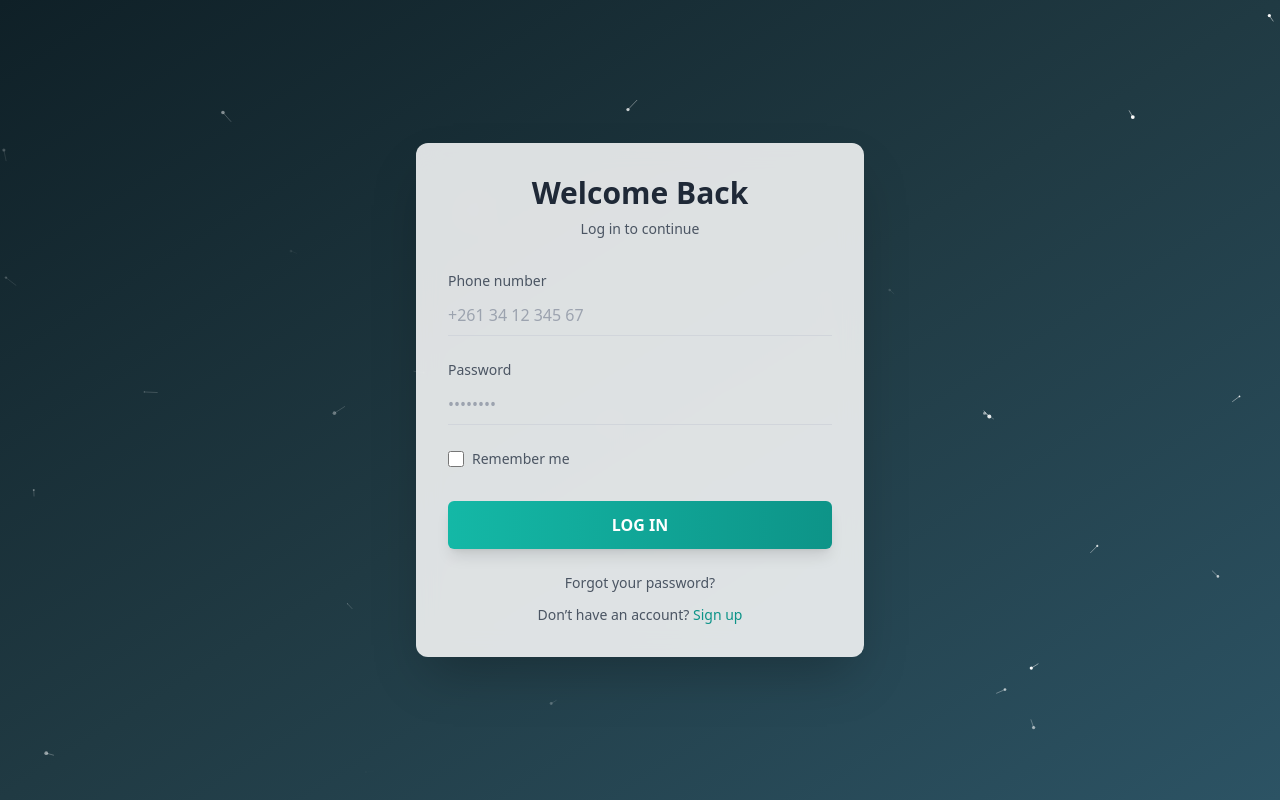
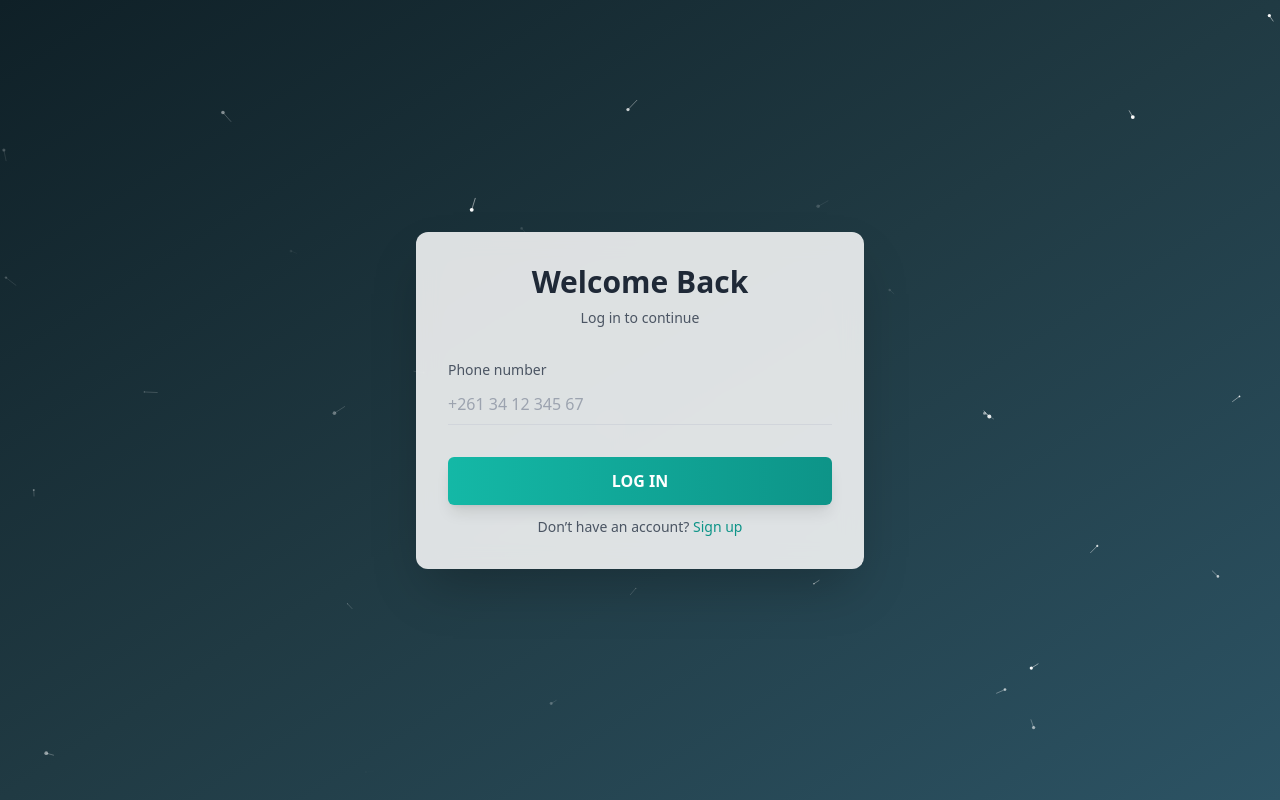
Before and after one commit to Fenohasina08/tantsaha-connect, a React (Create React App) app in the folder tantsaha-frontend/: page / in a window 1280 px wide. Built offline with nearby package versions, Linux system fonts and the light colour scheme.

Commit message:
feat: frontend voafafa le problem

```diff
--- a/tantsaha-frontend/package.json
+++ b/tantsaha-frontend/package.json
@@ -13,6 +13,7 @@
     "@types/node": "^16.18.126",
     "@types/react": "^19.2.7",
     "@types/react-dom": "^19.2.3",
+    "ajv": "^6.12.6",
     "axios": "^1.13.2",
     "date-fns": "^4.1.0",
     "howler": "^2.2.4",
--- a/tantsaha-frontend/src/pages/Login.tsx
+++ b/tantsaha-frontend/src/pages/Login.tsx
@@ -138,26 +138,9 @@ const Login = () => {
             />
           </div>
 
-          <div className="mt-6">
-            <label className="block mb-1 text-sm text-gray-600">
-              Password
-            </label>
-            <input
-              type="password"
-              placeholder="••••••••"
-              className="w-full py-2 text-gray-700 bg-transparent border-b border-gray-300 outline-none focus:border-teal-500"
-            />
-          </div>
 
-          <div className="flex items-center mt-6">
-            <input
-              type="checkbox"
-              className="w-4 h-4 text-teal-500 border-gray-300 rounded"
-            />
-            <span className="ml-2 text-sm text-gray-600">
-              Remember me
-            </span>
-          </div>
+
+
 
           <button
             onClick={handleLogin}
@@ -165,12 +148,6 @@ const Login = () => {
           >
             LOG IN
           </button>
-
-          <div className="mt-6 text-sm text-center text-gray-600">
-            <a href="#" className="hover:text-teal-500">
-              Forgot your password?
-            </a>
-          </div>
 
           <div className="mt-3 text-sm text-center text-gray-600">
             Don’t have an account?{" "}
```
Also changed, not shown: 1 other file (tests, documents, lock files or other folders).
